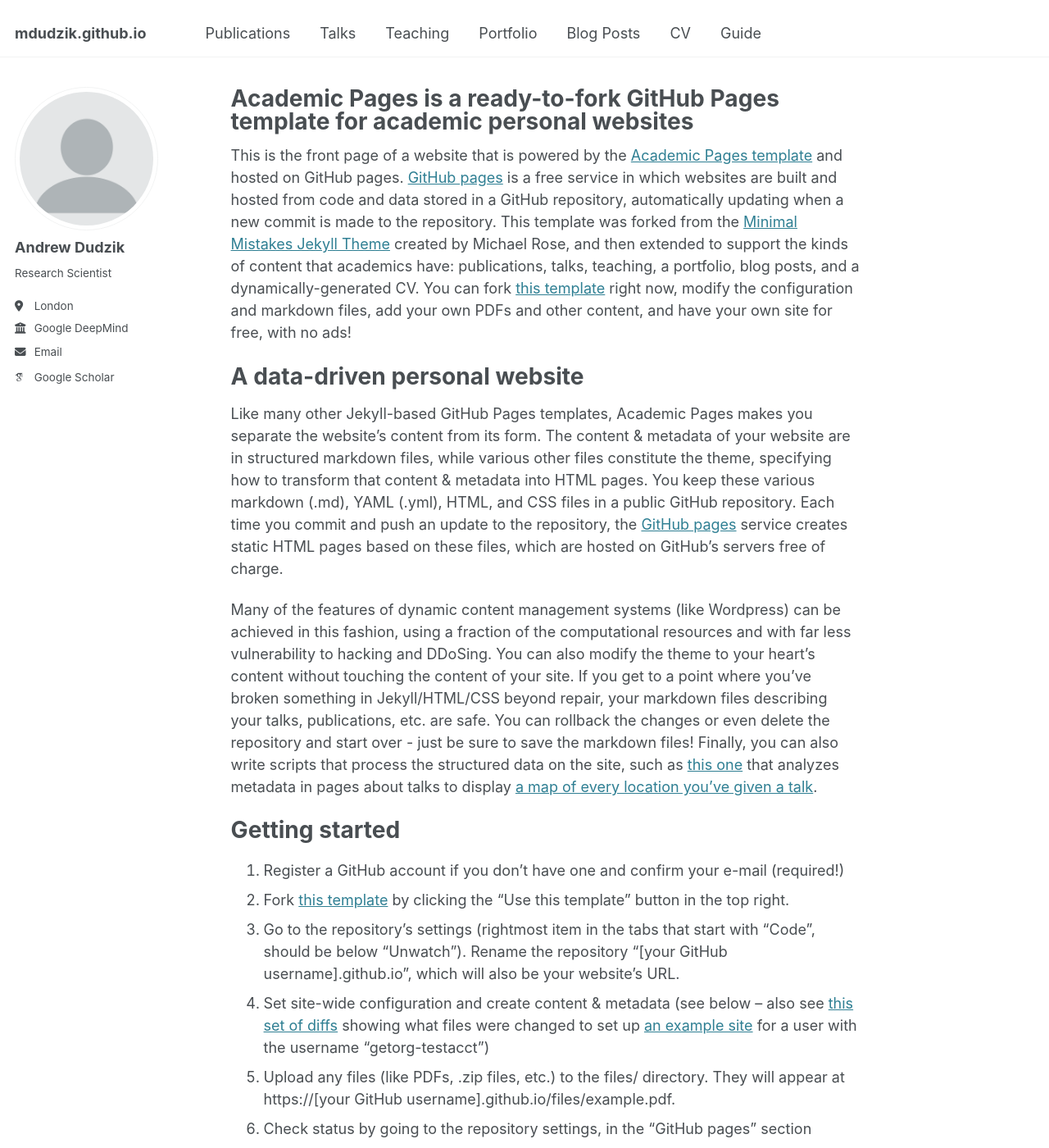
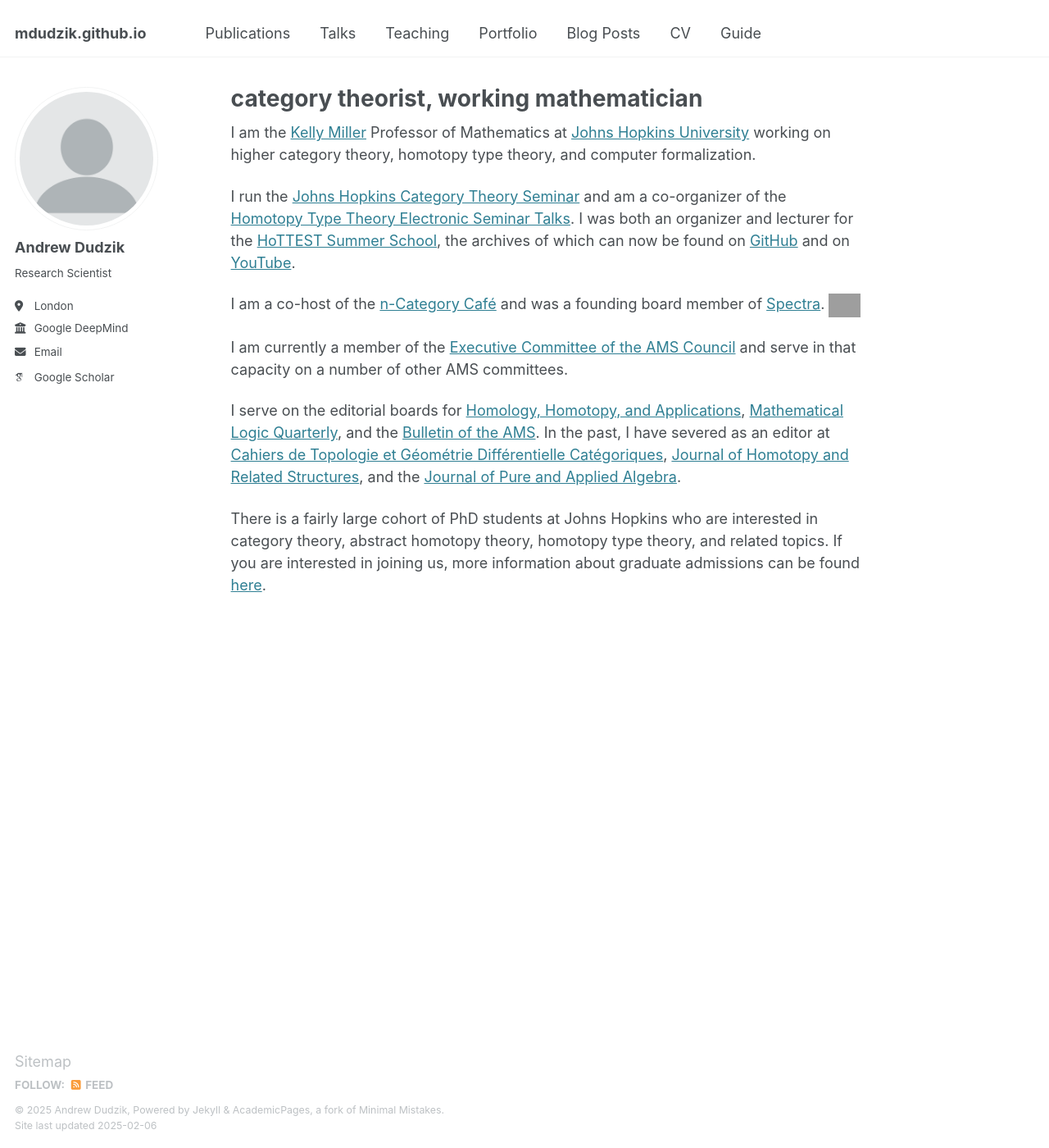
Before and after one commit to mdudzik/mdudzik.github.io, a Jekyll site: the page built from _pages/about.md, in a window 1280 px wide and 1400 px high. Shown: the whole window at 82% size. Built offline with Jekyll 4.4.1, drawn with Linux system fonts in a browser that asks for light colours; some web fonts are replaced; some of the changed text lies outside the part shown; grey boxes are pictures that could not be loaded.

Commit message:
Changed about page

```diff
--- a/_pages/about.md
+++ b/_pages/about.md
@@ -1,49 +1,21 @@
 ---
 permalink: /
-title: "Academic Pages is a ready-to-fork GitHub Pages template for academic personal websites"
+title: "category theorist, working mathematician"
+# excerpt: "About me"
 author_profile: true
 redirect_from:
   - /about/
   - /about.html
 ---
 
-This is the front page of a website that is powered by the [Academic Pages template](https://github.com/academicpages/academicpages.github.io) and hosted on GitHub pages. [GitHub pages](https://pages.github.com) is a free service in which websites are built and hosted from code and data stored in a GitHub repository, automatically updating when a new commit is made to the repository. This template was forked from the [Minimal Mistakes Jekyll Theme](https://mmistakes.github.io/minimal-mistakes/) created by Michael Rose, and then extended to support the kinds of content that academics have: publications, talks, teaching, a portfolio, blog posts, and a dynamically-generated CV. You can fork [this template](https://github.com/academicpages/academicpages.github.io) right now, modify the configuration and markdown files, add your own PDFs and other content, and have your own site for free, with no ads!
+I am the [Kelly Miller](https://en.wikipedia.org/wiki/Kelly_Miller_(scientist)) Professor of Mathematics at [Johns Hopkins University](https://mathematics.jhu.edu/) working on higher category theory, homotopy type theory, and computer formalization.
 
-A data-driven personal website
-======
-Like many other Jekyll-based GitHub Pages templates, Academic Pages makes you separate the website's content from its form. The content & metadata of your website are in structured markdown files, while various other files constitute the theme, specifying how to transform that content & metadata into HTML pages. You keep these various markdown (.md), YAML (.yml), HTML, and CSS files in a public GitHub repository. Each time you commit and push an update to the repository, the [GitHub pages](https://pages.github.com/) service creates static HTML pages based on these files, which are hosted on GitHub's servers free of charge.
+I run the  [Johns Hopkins Category Theory Seminar](https://emilyriehl.github.io/seminar/) and am a co-organizer of the [Homotopy Type Theory Electronic Seminar Talks](https://uwo.ca/math/faculty/kapulkin/seminars/hottest.html). I was both an organizer and lecturer for the [HoTTEST Summer School](https://uwo.ca/math/faculty/kapulkin/seminars/hottest_summer_school_2022.html), the archives of which can now be found on [GitHub](https://github.com/martinescardo/HoTTEST-Summer-School) and on [YouTube](https://youtube.com/playlist?list=PLtIZ5qxwSNnzpNqfXzJjlHI9yCAzRzKtx).
 
-Many of the features of dynamic content management systems (like Wordpress) can be achieved in this fashion, using a fraction of the computational resources and with far less vulnerability to hacking and DDoSing. You can also modify the theme to your heart's content without touching the content of your site. If you get to a point where you've broken something in Jekyll/HTML/CSS beyond repair, your markdown files describing your talks, publications, etc. are safe. You can rollback the changes or even delete the repository and start over - just be sure to save the markdown files! Finally, you can also write scripts that process the structured data on the site, such as [this one](https://github.com/academicpages/academicpages.github.io/blob/master/talkmap.ipynb) that analyzes metadata in pages about talks to display [a map of every location you've given a talk](https://academicpages.github.io/talkmap.html).
+I am a co-host of the [n-Category Caf&eacute;](https://golem.ph.utexas.edu/category/) and was a founding board member of [Spectra](http://lgbtmath.org/). <img src="https://emilyriehl.github.io/files/progress-pride.webp" width = "5%"/>
 
-Getting started
-======
-1. Register a GitHub account if you don't have one and confirm your e-mail (required!)
-1. Fork [this template](https://github.com/academicpages/academicpages.github.io) by clicking the "Use this template" button in the top right.
-1. Go to the repository's settings (rightmost item in the tabs that start with "Code", should be below "Unwatch"). Rename the repository "[your GitHub username].github.io", which will also be your website's URL.
-1. Set site-wide configuration and create content & metadata (see below -- also see [this set of diffs](http://archive.is/3TPas) showing what files were changed to set up [an example site](https://getorg-testacct.github.io) for a user with the username "getorg-testacct")
-1. Upload any files (like PDFs, .zip files, etc.) to the files/ directory. They will appear at https://[your GitHub username].github.io/files/example.pdf.
-1. Check status by going to the repository settings, in the "GitHub pages" section
+I am currently a member of the [Executive Committee of the AMS Council](https://www.ams.org/about-us/governance/exec-comm/ec) and serve in that capacity on a number of other AMS committees.
 
-Site-wide configuration
-------
-The main configuration file for the site is in the base directory in [_config.yml](https://github.com/academicpages/academicpages.github.io/blob/master/_config.yml), which defines the content in the sidebars and other site-wide features. You will need to replace the default variables with ones about yourself and your site's github repository. The configuration file for the top menu is in [_data/navigation.yml](https://github.com/academicpages/academicpages.github.io/blob/master/_data/navigation.yml). For example, if you don't have a portfolio or blog posts, you can remove those items from that navigation.yml file to remove them from the header.
+I serve on the editorial boards for [Homology, Homotopy, and Applications](https://www.intlpress.com/index.php), [Mathematical Logic Quarterly](https://onlinelibrary.wiley.com/journal/15213870), and the [Bulletin of the AMS](https://www.ams.org/publications/journals/journalsframework/bull). In the past, I have severed as an editor at [Cahiers de Topologie et G&eacute;om&eacute;trie Diff&eacute;rentielle Cat&eacute;goriques](http://cahierstgdc.com/), [Journal of Homotopy and Related Structures](https://www.springer.com/journal/40062), and the [Journal of Pure and Applied Algebra](https://www.journals.elsevier.com/journal-of-pure-and-applied-algebra/editorial-board).
 
-Create content & metadata
-------
-For site content, there is one markdown file for each type of content, which are stored in directories like _publications, _talks, _posts, _teaching, or _pages. For example, each talk is a markdown file in the [_talks directory](https://github.com/academicpages/academicpages.github.io/tree/master/_talks). At the top of each markdown file is structured data in YAML about the talk, which the theme will parse to do lots of cool stuff. The same structured data about a talk is used to generate the list of talks on the [Talks page](https://academicpages.github.io/talks), each [individual page](https://academicpages.github.io/talks/2012-03-01-talk-1) for specific talks, the talks section for the [CV page](https://academicpages.github.io/cv), and the [map of places you've given a talk](https://academicpages.github.io/talkmap.html) (if you run this [python file](https://github.com/academicpages/academicpages.github.io/blob/master/talkmap.py) or [Jupyter notebook](https://github.com/academicpages/academicpages.github.io/blob/master/talkmap.ipynb), which creates the HTML for the map based on the contents of the _talks directory).
-
-**Markdown generator**
-
-The repository includes [a set of Jupyter notebooks](https://github.com/academicpages/academicpages.github.io/tree/master/markdown_generator
-) that converts a CSV containing structured data about talks or presentations into individual markdown files that will be properly formatted for the Academic Pages template. The sample CSVs in that directory are the ones I used to create my own personal website at stuartgeiger.com. My usual workflow is that I keep a spreadsheet of my publications and talks, then run the code in these notebooks to generate the markdown files, then commit and push them to the GitHub repository.
-
-How to edit your site's GitHub repository
-------
-Many people use a git client to create files on their local computer and then push them to GitHub's servers. If you are not familiar with git, you can directly edit these configuration and markdown files directly in the github.com interface. Navigate to a file (like [this one](https://github.com/academicpages/academicpages.github.io/blob/master/_talks/2012-03-01-talk-1.md) and click the pencil icon in the top right of the content preview (to the right of the "Raw | Blame | History" buttons). You can delete a file by clicking the trashcan icon to the right of the pencil icon. You can also create new files or upload files by navigating to a directory and clicking the "Create new file" or "Upload files" buttons.
-
-Example: editing a markdown file for a talk
-![Editing a markdown file for a talk](/images/editing-talk.png)
-
-For more info
-------
-More info about configuring Academic Pages can be found in [the guide](https://academicpages.github.io/markdown/), the [growing wiki](https://github.com/academicpages/academicpages.github.io/wiki), and you can always [ask a question on GitHub](https://github.com/academicpages/academicpages.github.io/discussions). The [guides for the Minimal Mistakes theme](https://mmistakes.github.io/minimal-mistakes/docs/configuration/) (which this theme was forked from) might also be helpful.
+There is a fairly large cohort of PhD students at Johns Hopkins who are interested in category theory, abstract homotopy theory, homotopy type theory, and related topics. If you are interested in joining us, more information about graduate admissions can be found [here](https://mathematics.jhu.edu/graduate/admissions/).
```
